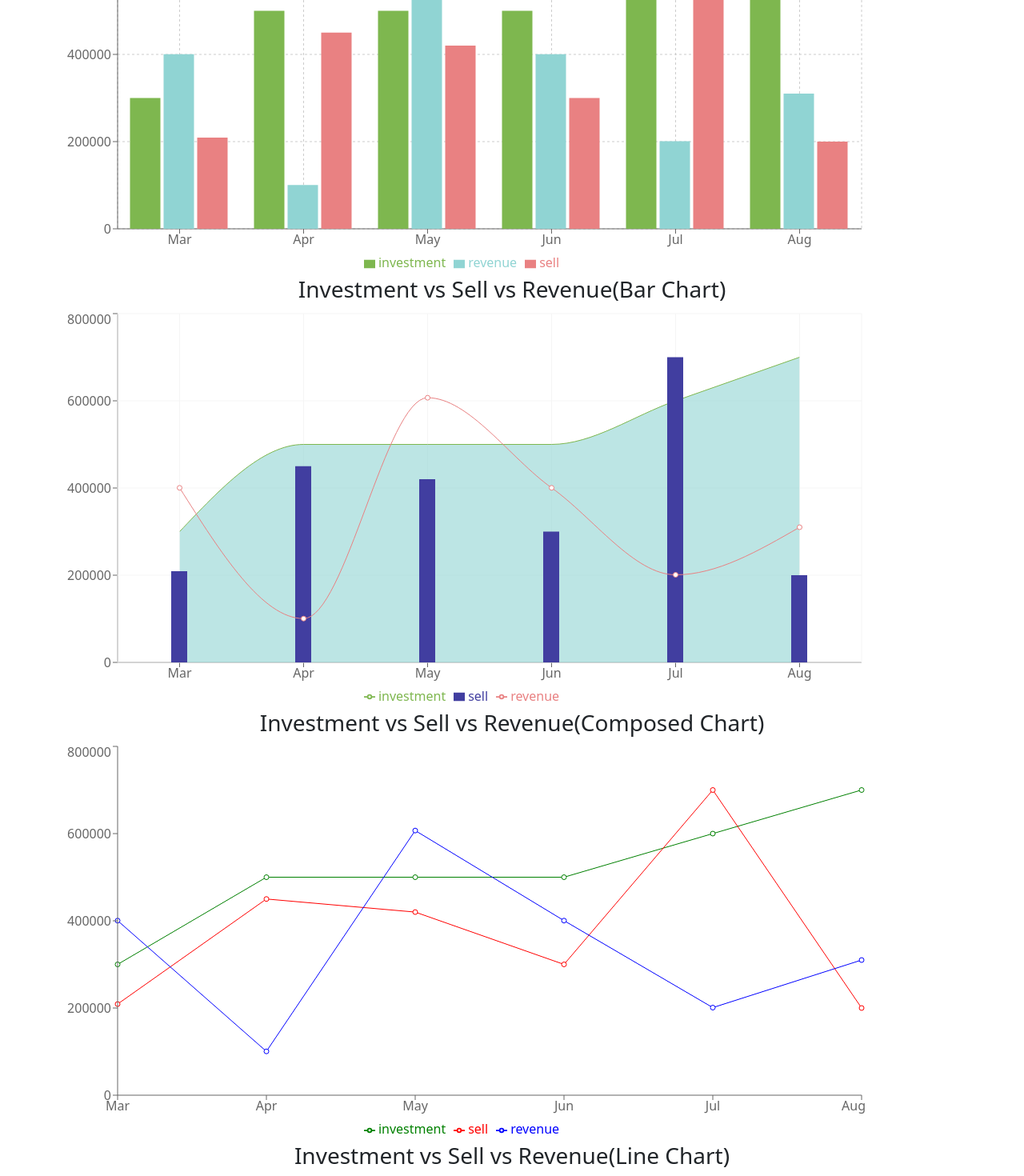
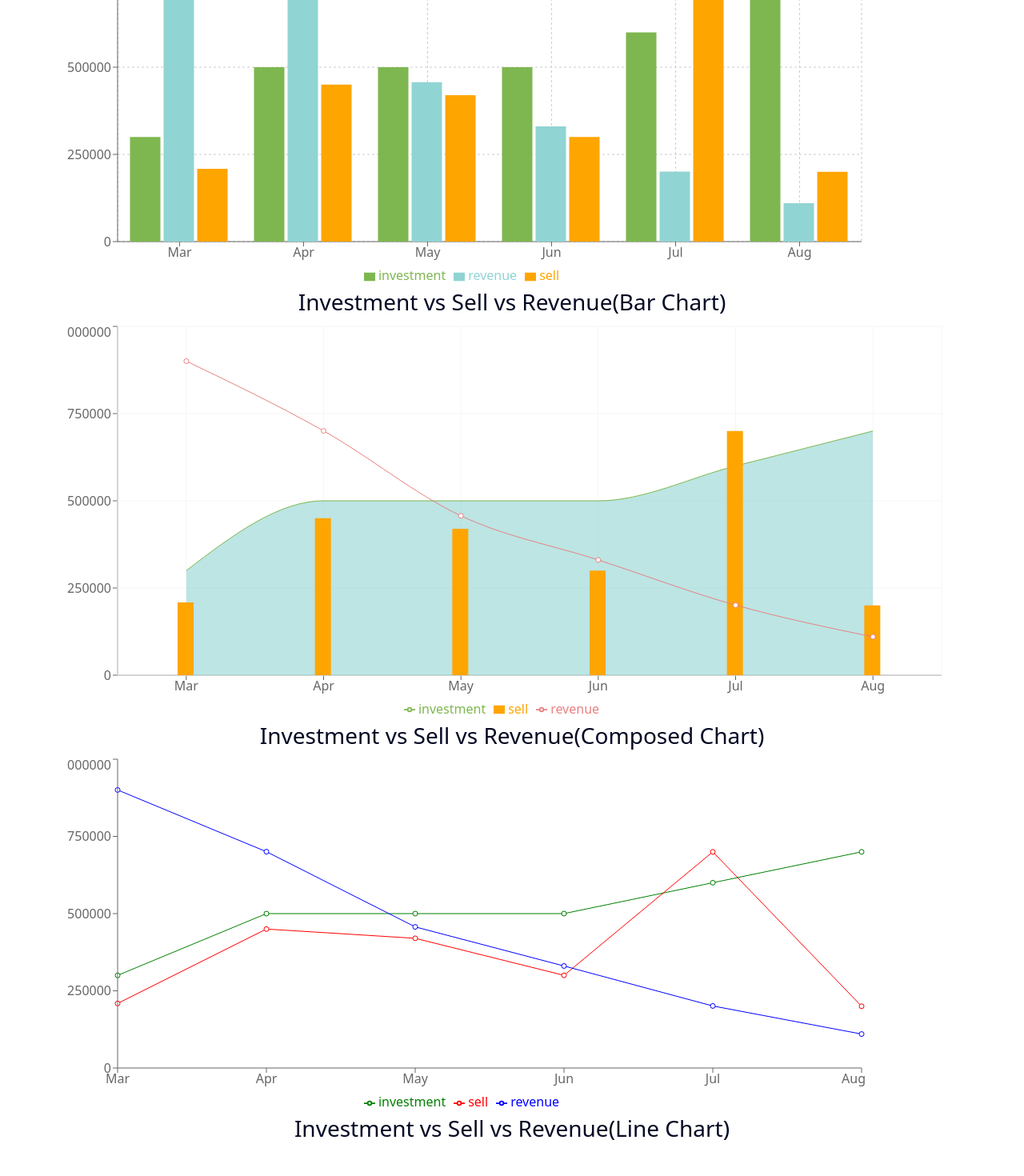
Before and after one commit to SMhamidAzad/Product-Analysis-Watch, a React (Create React App) app: page /dashboard in a window 1280 px wide. Shown: the part 233-1703 px from the top of the page at 80% size. After the commit the page ends 1669 px from the top, so only its background shows below. Built offline with nearby package versions, Linux system fonts and the light colour scheme.

Commit message:
few color change

```diff
--- a/src/components/Dashboard/Dashboard.js
+++ b/src/components/Dashboard/Dashboard.js
@@ -8,25 +8,25 @@ const Dashboard = () => {
                 "month": "Mar",
                 "investment": 300000,
                 "sell": 209000,
-                "revenue": 400401
+                "revenue": 900401
             },
             {
                 "month": "Apr",
                 "investment": 500000,
                 "sell": 450000,
-                "revenue": 100500
+                "revenue": 700500
             },
             {
                 "month": "May",
                 "investment": 500000,
                 "sell": 420000,
-                "revenue": 607010
+                "revenue": 457010
             },
             {
                 "month": "Jun",
                 "investment": 500000,
                 "sell": 300000,
-                "revenue": 400405
+                "revenue": 330405
             },
             {
                 "month": "Jul",
@@ -38,11 +38,11 @@ const Dashboard = () => {
                 "month": "Aug",
                 "investment": 700000,
                 "sell": 200000,
-                "revenue": 310000
+                "revenue": 110000
             }
         ]
     return (
-        <div className='container'>
+        <div className='container mt-3'>
             <BarChart width={1000} height={500} data={data}>
                 <CartesianGrid strokeDasharray="3 3" />
                 <XAxis dataKey="month" />
@@ -51,21 +51,21 @@ const Dashboard = () => {
                 <Legend />
                 <Bar dataKey="investment" fill="#7EB74F" />
                 <Bar dataKey="revenue" fill="#90D4D3" />
-                <Bar dataKey="sell" fill="#E98182" />
+                <Bar dataKey="sell" fill="orange" />
             </BarChart>
-            <h3 className='text-center'>Investment vs Sell vs Revenue(Bar Chart)</h3>
-            <ComposedChart width={1000} height={500} data={data}>
+            <h3 style={{ color: '#040924'}} className='text-center'>Investment vs Sell vs Revenue(Bar Chart)</h3>
+            <ComposedChart width={1100} height={500} data={data}>
                 <XAxis dataKey="month" />
                 <YAxis />
                 <Tooltip />
                 <Legend />
                 <CartesianGrid stroke="#f5f5f5" />
                 <Area type="monotone" dataKey="investment" fill="#90D4D3" stroke="#7EB74F" />
-                <Bar dataKey="sell" barSize={20} fill="#413ea0" />
+                <Bar dataKey="sell" barSize={20} fill="orange" />
                 <Line type="monotone" dataKey="revenue" stroke="#E98182" />
             </ComposedChart>
-            <h3 className='text-center'>Investment vs Sell vs Revenue(Composed Chart)</h3>
-            <LineChart width={1000} height={500} data={data}>
+            <h3 style={{ color: '#040924'}} className='text-center'>Investment vs Sell vs Revenue(Composed Chart)</h3>
+            <LineChart width={1000} height={450} data={data}>
                 <Line dataKey={'investment'} stroke="green"></Line>
                 <Line dataKey={'sell'} stroke="red"></Line>
                 <Line dataKey={'revenue'} stroke="blue"></Line>
@@ -74,7 +74,7 @@ const Dashboard = () => {
                 <YAxis></YAxis>
                 <Legend />
             </LineChart>
-            <h3 className='text-center'>Investment vs Sell vs Revenue(Line Chart)</h3>
+            <h3 style={{ color: '#040924'}} className='text-center'>Investment vs Sell vs Revenue(Line Chart)</h3>
         </div>
     );
 };
```
